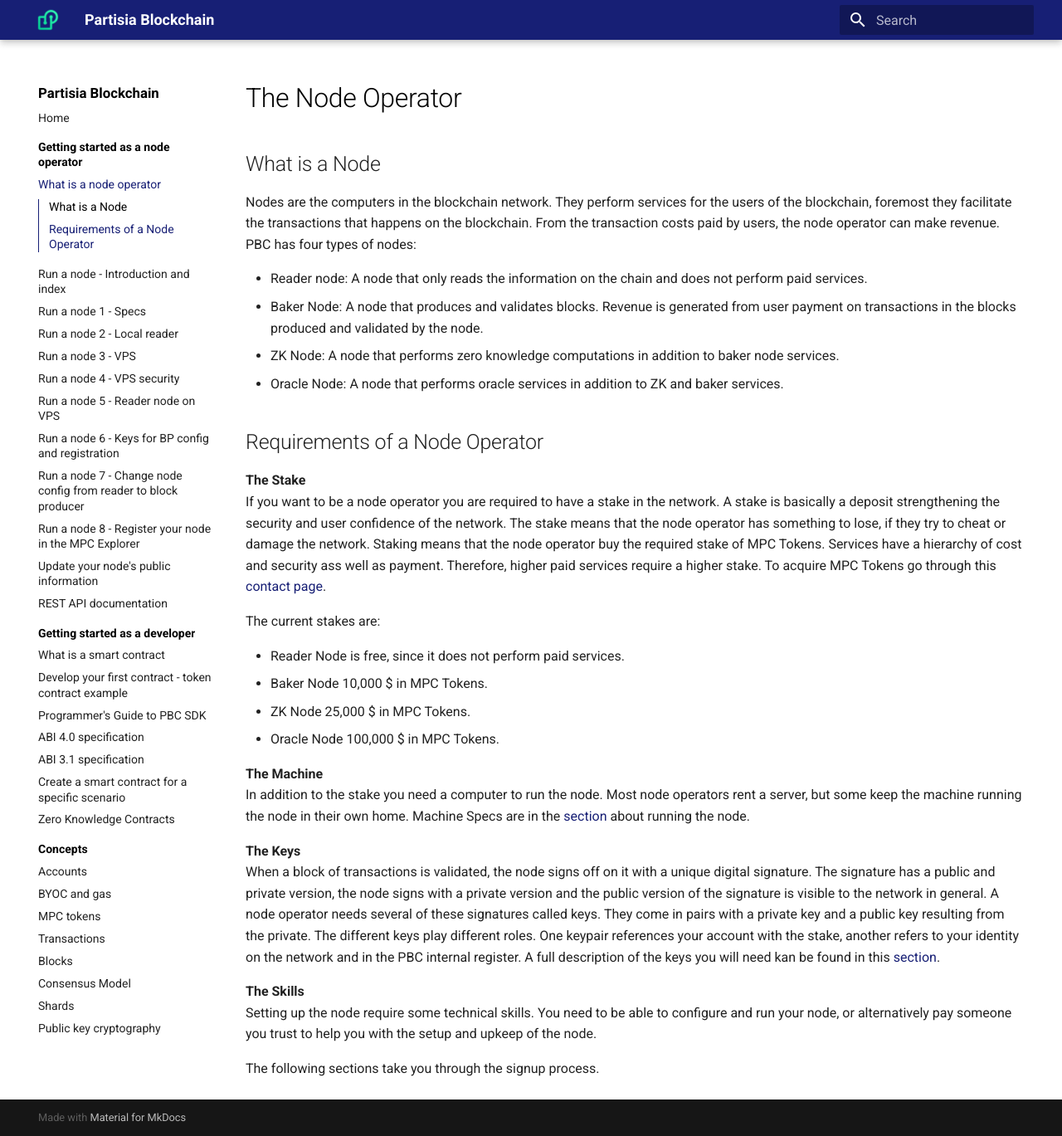
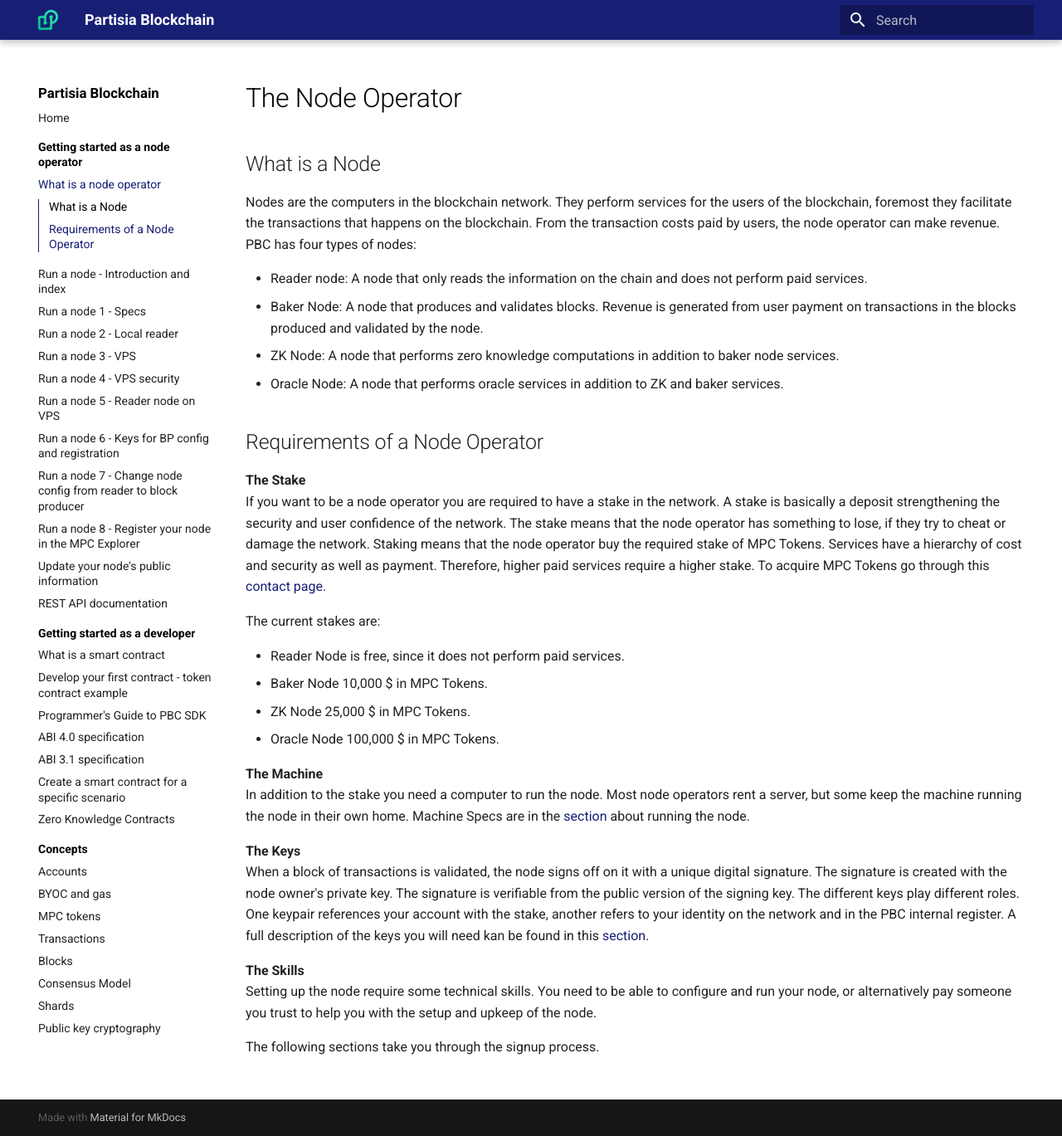
Before and after one commit to 0xSero/partisia-docs, an MkDocs documentation site: the page built from docs/whatisano.md, in a window 1280 px wide and 1369 px high. Shown: the whole window at 83% size. Built offline with MkDocs 1.6.1 and Material for MkDocs 9.7.7, drawn with Linux system fonts in a browser that asks for light colours; a script that is not in the unit is left out.

Commit message:
typo and def. of signature

```diff
--- a/docs/whatisano.md
+++ b/docs/whatisano.md
@@ -12,7 +12,7 @@
 ## Requirements of a Node Operator
 **The Stake**
 If you want to be a node operator you are required to have a stake in the network. A stake is basically a deposit strengthening the security and user confidence of the network. The stake means that the node operator has something to lose, if they try to cheat or damage the network.
-Staking means that the node operator buy the required stake of MPC Tokens. Services have a hierarchy of cost and security ass well as payment. Therefore, higher paid services require a higher stake. To acquire MPC Tokens go through this [contact page](https://kyc.partisiablockchain.com/).
+Staking means that the node operator buy the required stake of MPC Tokens. Services have a hierarchy of cost and security as well as payment. Therefore, higher paid services require a higher stake. To acquire MPC Tokens go through this [contact page](https://kyc.partisiablockchain.com/).
 
 The current stakes are:
 
@@ -25,7 +25,7 @@
 In addition to the stake you need a computer to run the node. Most node operators rent a server, but some keep the machine running the node in their own home. Machine Specs are in the [section](operator-1-specs.md) about running the node.
 
 **The Keys**
-When a block of transactions is validated, the node signs off on it with a unique digital signature. The signature has a public and private version, the node signs with a private version and the public version of the signature is visible to the network in general. A node operator needs several of these signatures called keys. They come in pairs with a private key and a public key resulting from the private. The different keys play different roles. One keypair references your account with the stake, another refers to your identity on the network and in the PBC internal register. A full description of the keys you will need kan be found in this [section](keys.md).
+When a block of transactions is validated, the node signs off on it with a unique digital signature. The signature is created with the node owner's private key. The signature is verifiable from the public version of the signing key. The different keys play different roles. One keypair references your account with the stake, another refers to your identity on the network and in the PBC internal register. A full description of the keys you will need kan be found in this [section](keys.md).
 
 **The Skills**
 Setting up the node require some technical skills. You need to be able to configure and run your node, or alternatively pay someone you trust to help you with the setup and upkeep of the node.
```
